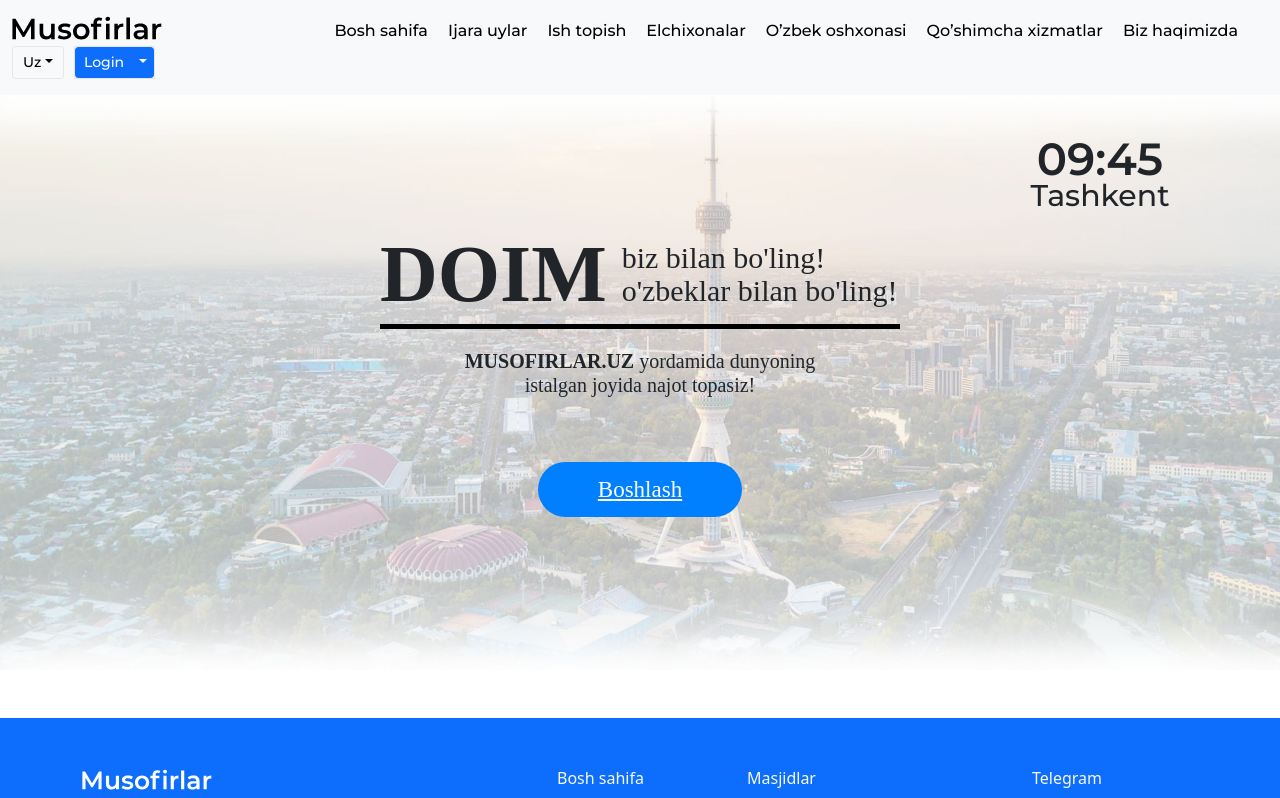
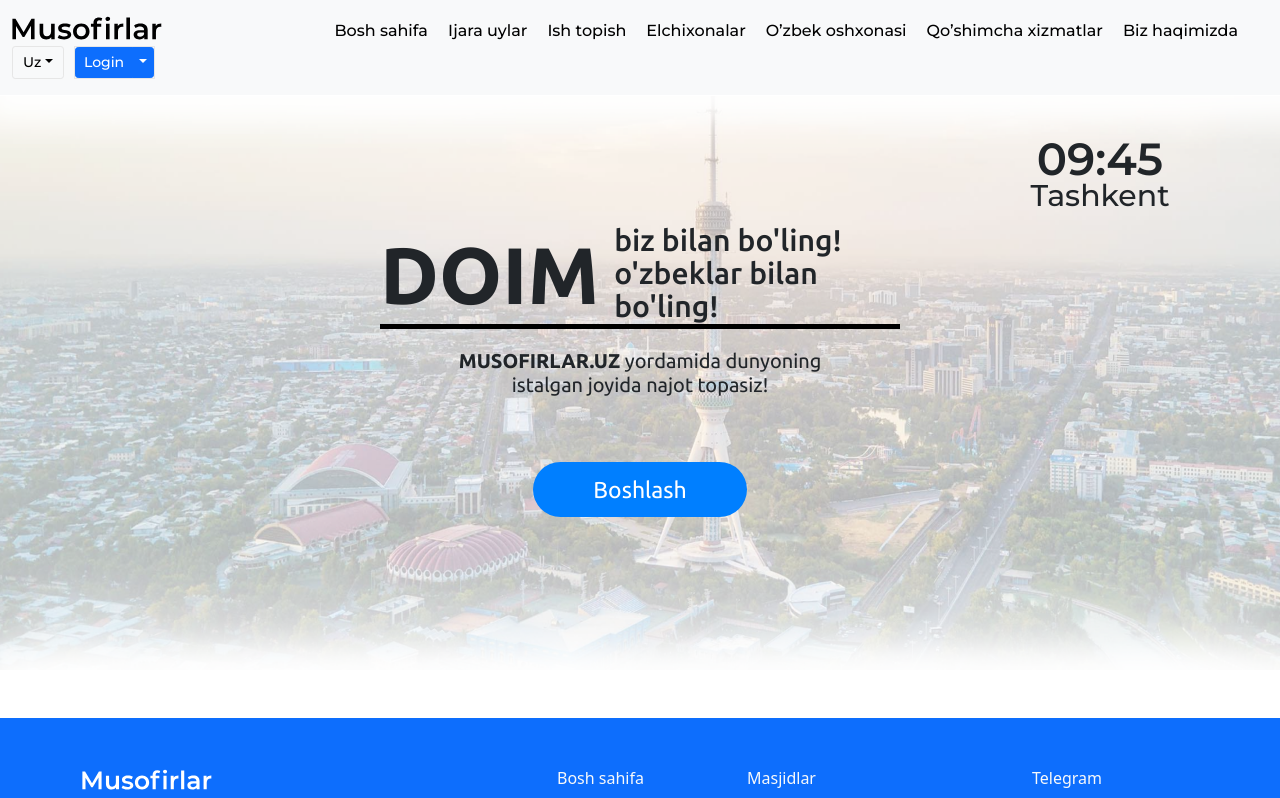
Before and after one commit to Milliy-Dasturchilar/musofirlar.frontend, a React (Create React App) app: page /flat in a window 1280 px wide. Shown: the top 798 px of the page. Built offline with nearby package versions, Linux system fonts and the light colour scheme.

Commit message:
fixed css

```diff
--- a/src/App.js
+++ b/src/App.js
@@ -1,7 +1,6 @@
 import React from 'react';
 import './App.css';
 import Home from './pages/home/Home'
-import Flat from "./components/flat/Flat";
 
 
 class App extends React.PureComponent {
--- a/src/components/headerTemplate/HeaderTemplate.css
+++ b/src/components/headerTemplate/HeaderTemplate.css
@@ -17,7 +17,6 @@
 .header-bottom-item {
   max-width: 520px;
   width: 100%;
-  margin: 0;
   text-align: center;
   margin: auto;
 }
@@ -28,16 +27,15 @@
   margin: 0;
 }
 .tex1 {
-  font-family: "Gilroy";
+  font-family: "Ubuntu", sans-serif;
   font-style: normal;
   font-weight: 600;
   font-size: 80px;
   line-height: 100px;
-  margin: 0;
-  margin-right: 15px;
+  margin: 0 15px 0 0;
 }
 .text2 {
-  font-family: "Gilroy";
+  font-family: "Ubuntu", sans-serif;
   font-style: normal;
   font-weight: 500;
   font-size: 30px;
@@ -47,20 +45,19 @@
 }
 .text3 {
   max-width: 450px;
-  font-family: "Gilroy";
+  font-family: "Ubuntu", sans-serif;
   font-style: normal;
   font-weight: 400;
   font-size: 20px;
   line-height: 24px;
-  margin: auto;
-  margin-top: 20px;
+  margin: 20px auto auto;
 }
 .text3 > span {
   font-weight: bold;
 }
 /* button */
 .main-btn {
-  font-family: "Gilroy";
+  font-family: "Ubuntu", sans-serif;
   font-style: normal;
   font-weight: normal;
   font-size: 23px;
@@ -90,8 +87,7 @@
 }
 
 .time {
-  font-size: 80px;
-  font-family: "Montserrat";
+  font-family: "Montserrat", sans-serif;
   font-style: normal;
   font-weight: 600;
   font-size: 45px;
@@ -99,7 +95,7 @@
 }
 
 .place {
-  font-family: "Montserrat";
+  font-family: "Montserrat", sans-serif;
   font-style: normal;
   font-weight: 400;
   font-size: 30px;
--- a/src/components/headerTemplate/HeaderTemplate.js
+++ b/src/components/headerTemplate/HeaderTemplate.js
@@ -4,28 +4,26 @@ import './HeaderTemplate.css';
 class Home extends React.PureComponent {
   render() {
     return (
-      <section class="header-bottom">
-        <div class="container header-bottom-container">
-          <div class="header-bottom-item">
+      <section className="header-bottom">
+        <div className="container header-bottom-container">
+          <div className="header-bottom-item">
             <div>
-              <span class="tex1">DOIM</span>
-              <span class="text2">
+              <span className="tex1">DOIM</span>
+              <span className="text2">
                 biz bilan bo'ling! <br />
                 o'zbeklar bilan bo'ling!
               </span>
             </div>
-            <p class="text3">
+            <p className="text3">
               <span>MUSOFIRLAR.UZ</span> yordamida dunyoning <br />
               istalgan joyida najot topasiz!
             </p>
-            <a class="main-btn" href="#">
-              Boshlash
-            </a>
+            <a className="main-btn text-decoration-none" href="#">Boshlash</a>
           </div>
-          <div class="global-time">
-            <span class="time">09:45 </span>
+          <div className="global-time">
+            <span className="time">09:45 </span>
             <br />
-            <span class="place">Tashkent</span>
+            <span className="place">Tashkent</span>
           </div>
         </div>
       </section>
```
